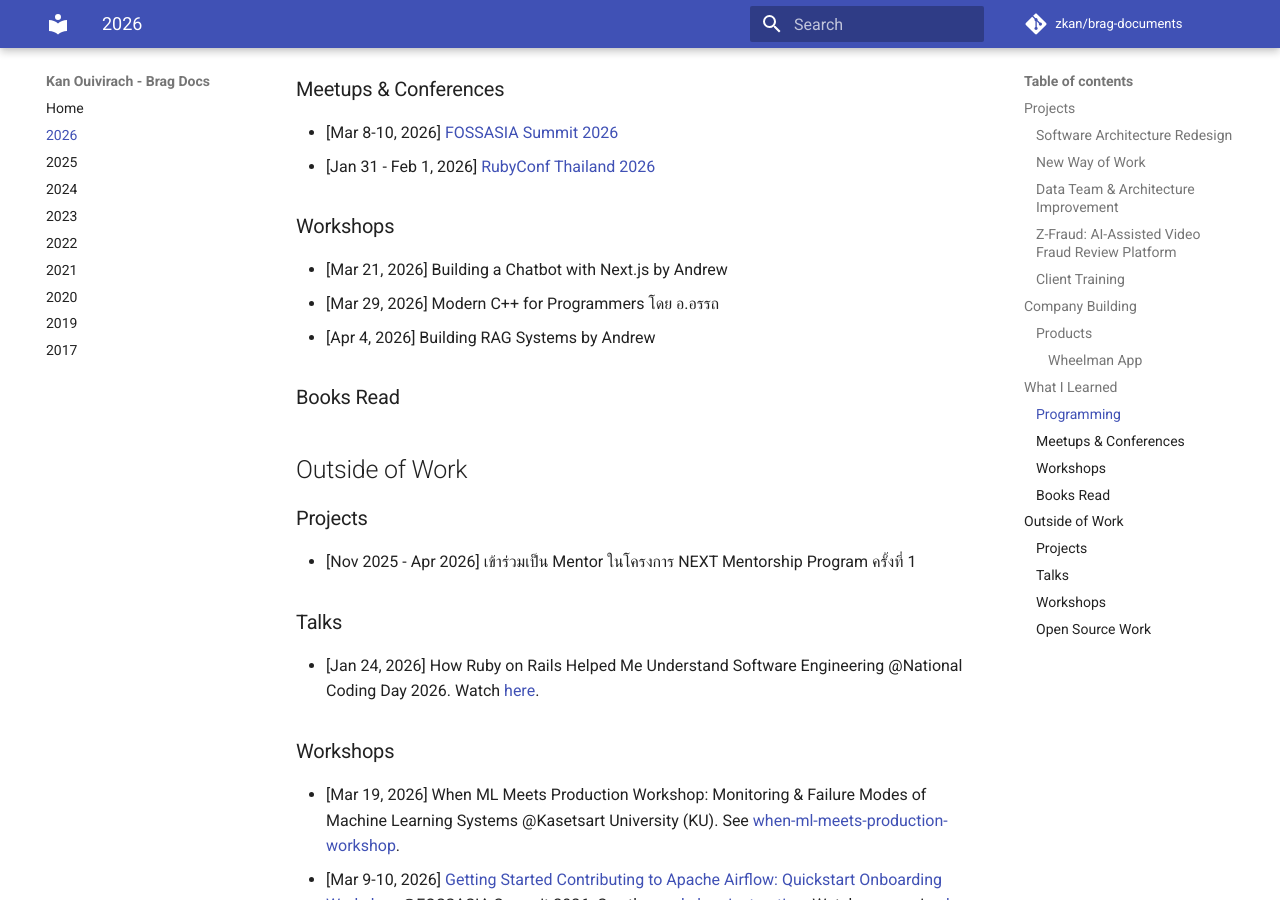
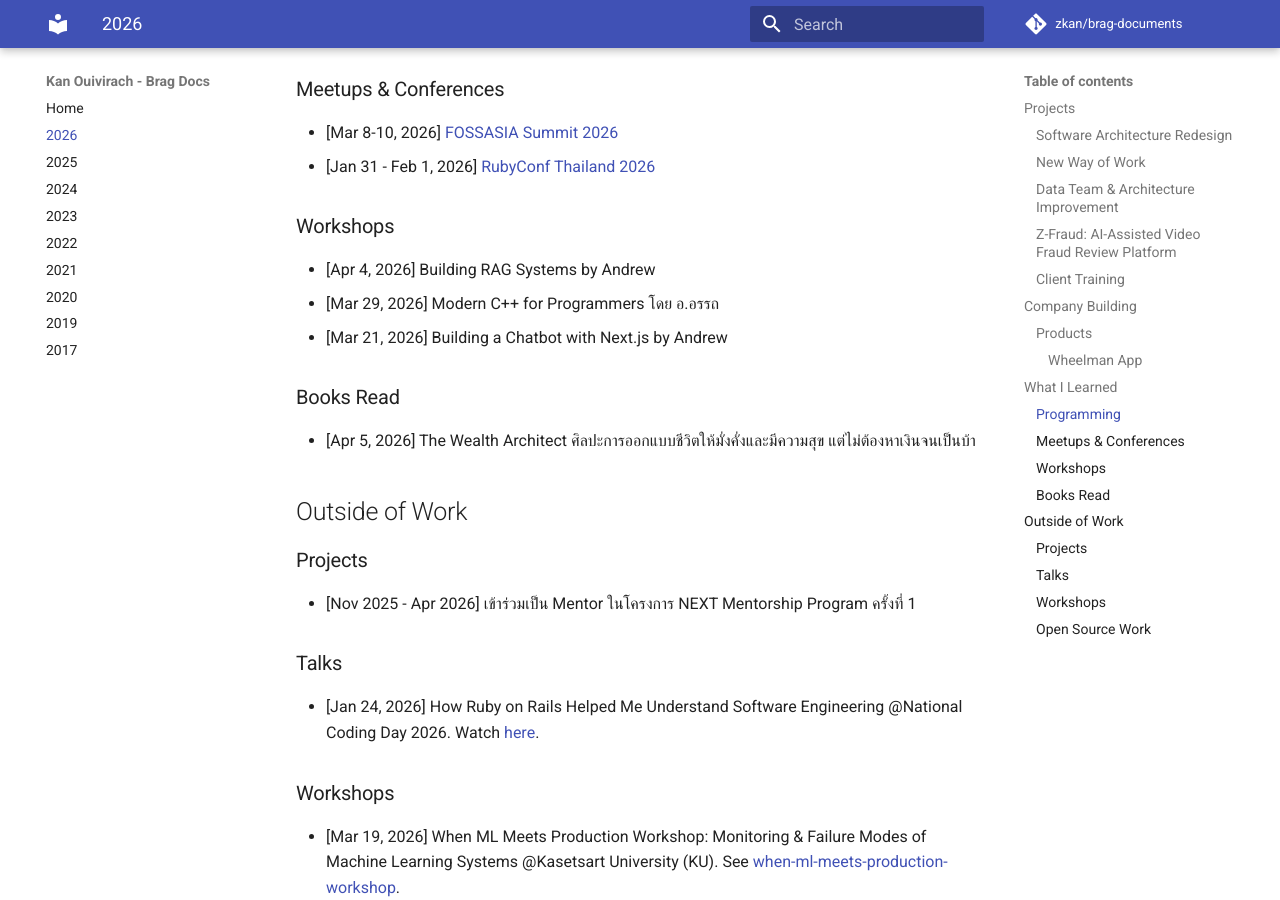
Before and after one commit to zkan/brag-documents, an MkDocs documentation site: the page built from docs/2026.md, in a window 1280 px wide and 900 px high, scrolled down 1705 px. Built offline with MkDocs 1.6.1 and Material for MkDocs 9.7.7, drawn with Linux system fonts in a browser that asks for light colours; comment, search, counter and statistics services are not loaded.

Commit message:
Add book read - the wealth architect

```diff
--- a/docs/2026.md
+++ b/docs/2026.md
@@ -68,11 +68,14 @@
 
 ### Workshops
 
+* [Apr 4, 2026] Building RAG Systems by Andrew
+* [Mar 29, 2026] Modern C++ for Programmers โดย อ.อรรถ
 * [Mar 21, 2026] Building a Chatbot with Next.js by Andrew
-* [Mar 29, 2026] Modern C++ for Programmers โดย อ.อรรถ
-* [Apr 4, 2026] Building RAG Systems by Andrew
 
 ### Books Read
+
+* [Apr 5, 2026] The Wealth Architect ศิลปะการออกแบบชีวิตให้มั่งคั่งและมีความสุข
+แต่ไม่ต้องหาเงินจนเป็นบ้า
 
 ## Outside of Work
 
```
